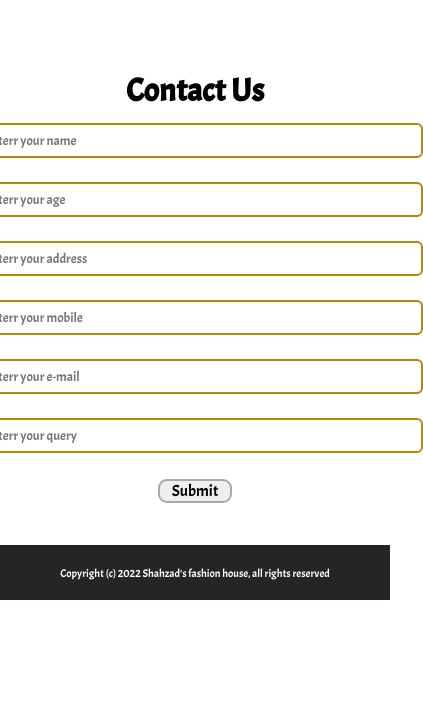
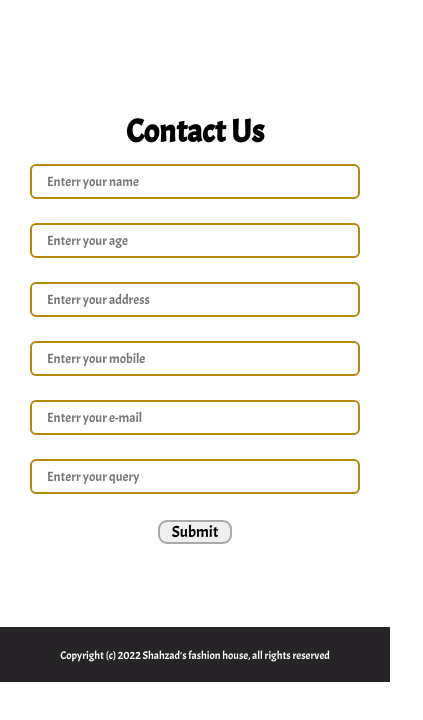
Before and after one commit to sharibllb/shahzad.github.io, a plain HTML site: page contact.html in a window 390 px wide. Shown: the part 78-798 px from the top of the page, 423 px wide, since content can reach past the window. Drawn offline with Linux system fonts and the light colour scheme; a web font is replaced by a local one.

Commit message:
Update phone.css

```diff
--- a/css/phone.css
+++ b/css/phone.css
@@ -88,6 +88,15 @@ padding-bottom: 5px;
     height: 58px;
 }
 
+/*CONTACT PAGE */
+
+h1{
+    padding: 70px;
+}
+.myinput{
+       width: 330px;
+}
+
 #footer{
     font-size: 11px;
 }
```
